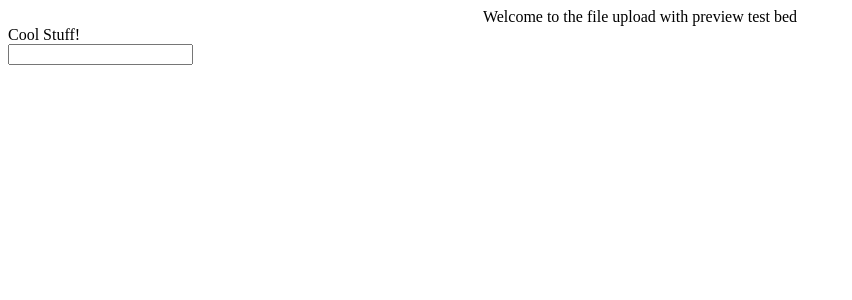
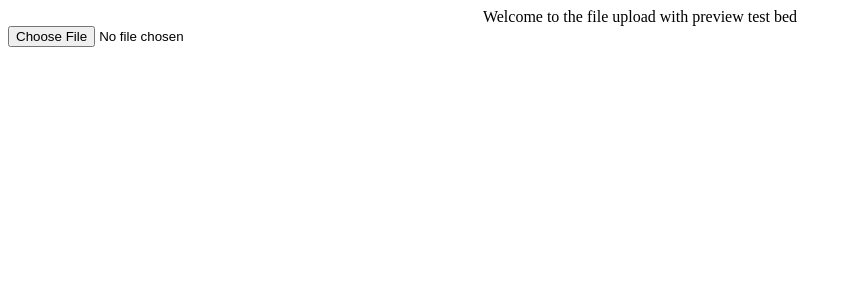
Before and after one commit to klapaukh/AngularFileUpload, an Angular app: page / in a window 1280 px wide. Shown: the top 300 px of the page, without its empty margins (0-852 px from the left). Built offline with nearby package versions, Linux system fonts and the light colour scheme.

Commit message:
Touch ups to the interface

```diff
--- a/src/app/file-upload/file-upload.component.html
+++ b/src/app/file-upload/file-upload.component.html
@@ -1,4 +1,9 @@
 <ng-content></ng-content>
+<div *ngIf="multiple">
+    <input type="file" (change)="textChanged($event)" multiple/>
+</div>
+<div *ngIf="!multiple">
+    <input type="file" (change)="textChanged($event)" />
+</div>
+
 <br />
-<input type="text" (keyup)="textChanged($event)" />
-<br />
--- a/src/app/file-upload/file-upload.component.ts
+++ b/src/app/file-upload/file-upload.component.ts
@@ -1,4 +1,4 @@
-import { Component, ContentChild, AfterContentInit } from '@angular/core';
+import { Component, ContentChild, AfterContentInit, Input } from '@angular/core';
 import { PreviewComponent } from '../preview/preview.component';
 
 @Component({
@@ -8,18 +8,27 @@ import { PreviewComponent } from '../preview/preview.component';
 })
 export class FileUploadComponent implements AfterContentInit {
     @ContentChild(PreviewComponent) child: PreviewComponent;
+    @Input() multiple: boolean;
 
+    constructor() {
+        this.multiple = false;
+    }
 
     public ngAfterContentInit(): void {
         if (this.child === undefined) {
             console.error('Child is undefined!!!');
         }
-        this.child.display = 'Cool Stuff!';
     }
 
     public textChanged(value): void {
-        if (this.child !== undefined) {
-            this.child.display = value.target.value;
+        if (this.child === undefined) {
+            return;
         }
+        const files: File[] = Array.from(value.target.files);
+        if (files.length === 1 ) {
+            this.child.display = files[0].name;
+            this.child.ngOnChanges(); // Dynamic changes don't trigger this method
+        }
+        // No else as you cannot preview multiple files.
     }
 }
--- a/src/app/preview/preview.component.ts
+++ b/src/app/preview/preview.component.ts
@@ -1,14 +1,19 @@
-import { Component, Input } from '@angular/core';
+import { Component, Input, OnChanges } from '@angular/core';
 
 @Component({
   selector: 'app-preview',
   templateUrl: './preview.component.html',
   styleUrls: ['./preview.component.css']
 })
-export class PreviewComponent {
+export class PreviewComponent implements OnChanges {
     @Input('display') display: string;
 
     constructor() {
-        this.display = 'test';
+        this.display = undefined;
+    }
+
+    ngOnChanges(): void {
+        console.log('Ch... Ch.. Changes!');
+        console.log(this.display);
     }
 }
```
